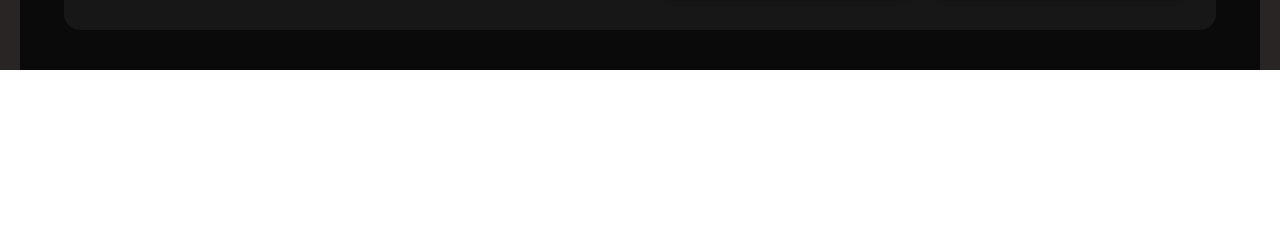
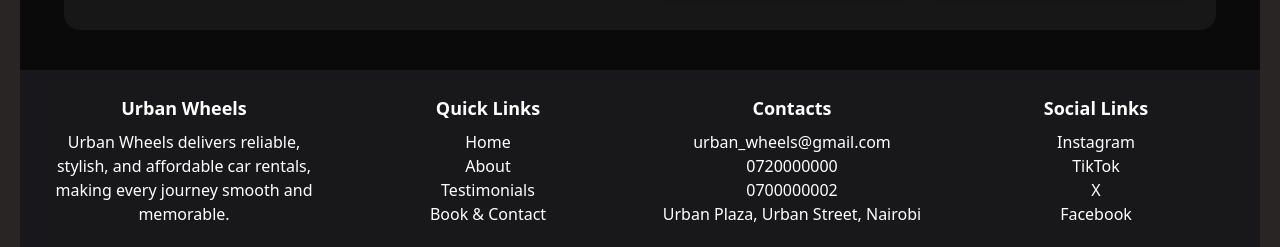
Before and after one commit to FrancisKarani14/urban_wheels, a React (Vite) app: page / in a window 1280 px wide. Shown: the part 2270-2517 px from the top of the page. Before the commit the page ends 2340 px from the top, so only its background shows below. Built offline with nearby package versions, Linux system fonts and the light colour scheme.

Commit message:
creates and styles the footer

```diff
--- a/src/components/Footer.jsx
+++ b/src/components/Footer.jsx
@@ -1,10 +1,41 @@
 import React from 'react'
+import { Link } from 'react-router-dom'
 
 function Footer() {
   return (
-    <div>
+    <div className="grid grid-cols-1 md:grid-cols-4 gap-6 bg-[#18181B] text-white p-6 text-center">
+  <section>
+    <h2 className="font-bold mb-2 text-lg">Urban Wheels</h2>
+    <p>
+      Urban Wheels delivers reliable, stylish, and affordable car rentals, making every journey smooth and memorable.
+    </p>
+  </section>
 
-    </div>
+  <section>
+    <h2 className="font-bold mb-2 text-lg">Quick Links</h2>
+    <Link to="/" className="block hover:text-[#facc25]">Home</Link>
+        <Link to="/about" className="block hover:text-[#facc25]">About</Link>
+        <Link to="/about" className="block hover:text-[#facc25]">Testimonials</Link>
+    <Link to="/book" className="block hover:text-[#facc25]">Book & Contact</Link>
+  </section>
+
+  <section>
+    <h2 className="font-bold mb-2 text-lg">Contacts</h2>
+    <p>urban_wheels@gmail.com</p>
+    <p>0720000000</p>
+    <p>0700000002</p>
+    <p>Urban Plaza, Urban Street, Nairobi</p>
+  </section>
+
+  <section>
+    <h2 className="font-bold mb-2 text-lg">Social Links</h2>
+    <p>Instagram</p>
+    <p>TikTok</p>
+    <p>X</p>
+    <p>Facebook</p>
+  </section>
+</div>
+
   )
 }
 
--- a/src/components/Landing_Cars.jsx
+++ b/src/components/Landing_Cars.jsx
@@ -5,7 +5,7 @@ function Landing_Cars() {
   const cars = [
     {
       image: "/images/bentley.jpg",
-      name:"Bentley Bentyaga",
+      name:"Bentley Bentayga",
       label: "Luxury"
 
     },
```
